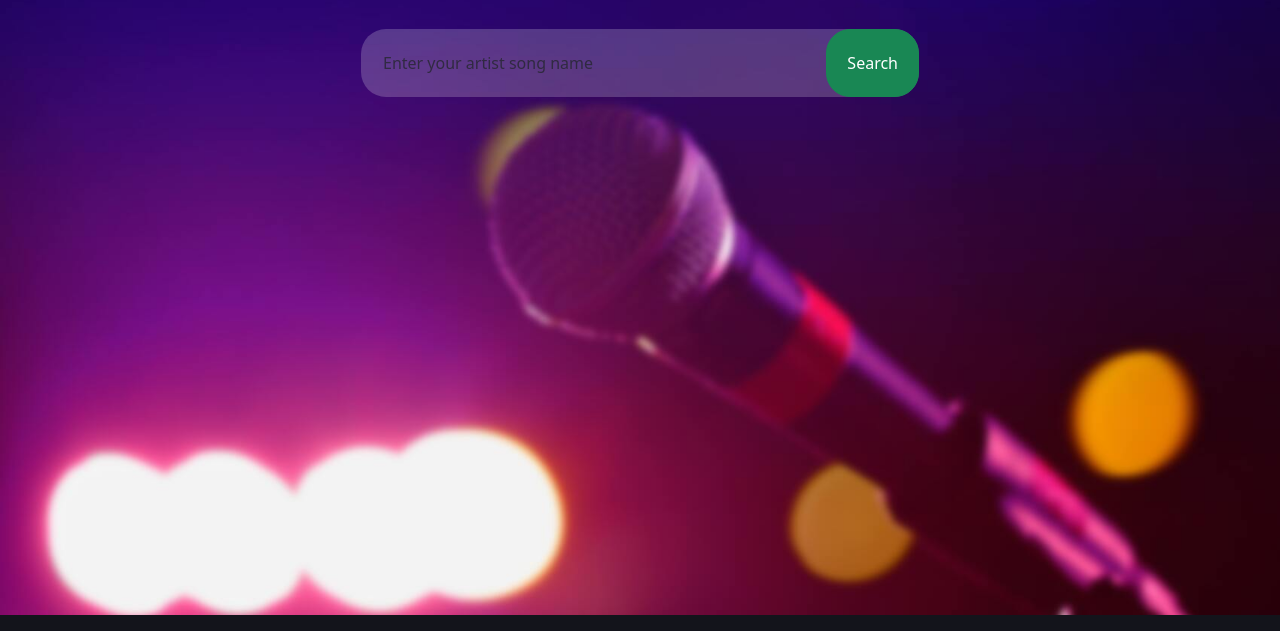
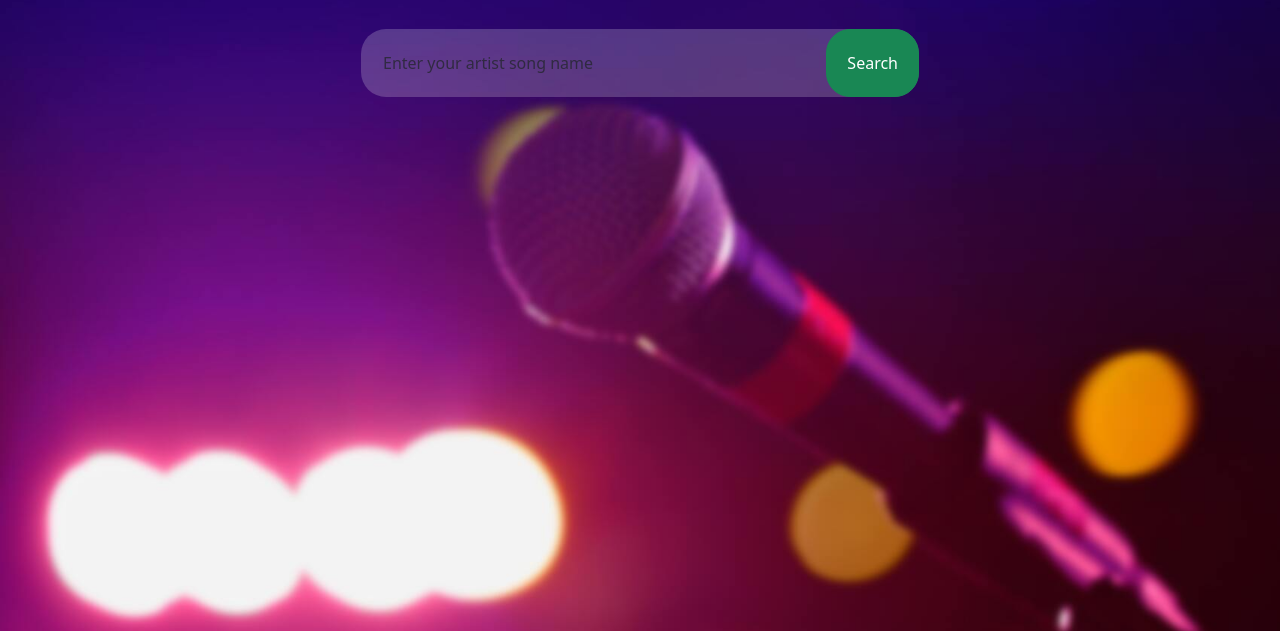
Before and after one commit to jubayerasif/simplejs-12-Hard-Rock-Master, a plain HTML site: page index.html in a window 1280 px wide. Shown: the part 185-816 px from the top of the page. Drawn offline with nearby package versions, Linux system fonts and the light colour scheme.

Commit message:
css bug fixed

```diff
--- a/assets/css/style.css
+++ b/assets/css/style.css
@@ -1,10 +1,8 @@
 body{
-    background-color: #13141b;
+    background: url(../images/bg-image.jpg)no-repeat;
+    background-size: cover;
+    height: 100vh;
     color: #ffffff;
-    background-image: url(../images/bg-image.jpg);
-    background-repeat: no-repeat;
-    background-size: 100%;
-    background-position: top;
 }
 .form-control{
     background-color:rgba(255, 255, 255, 0.2);
```
